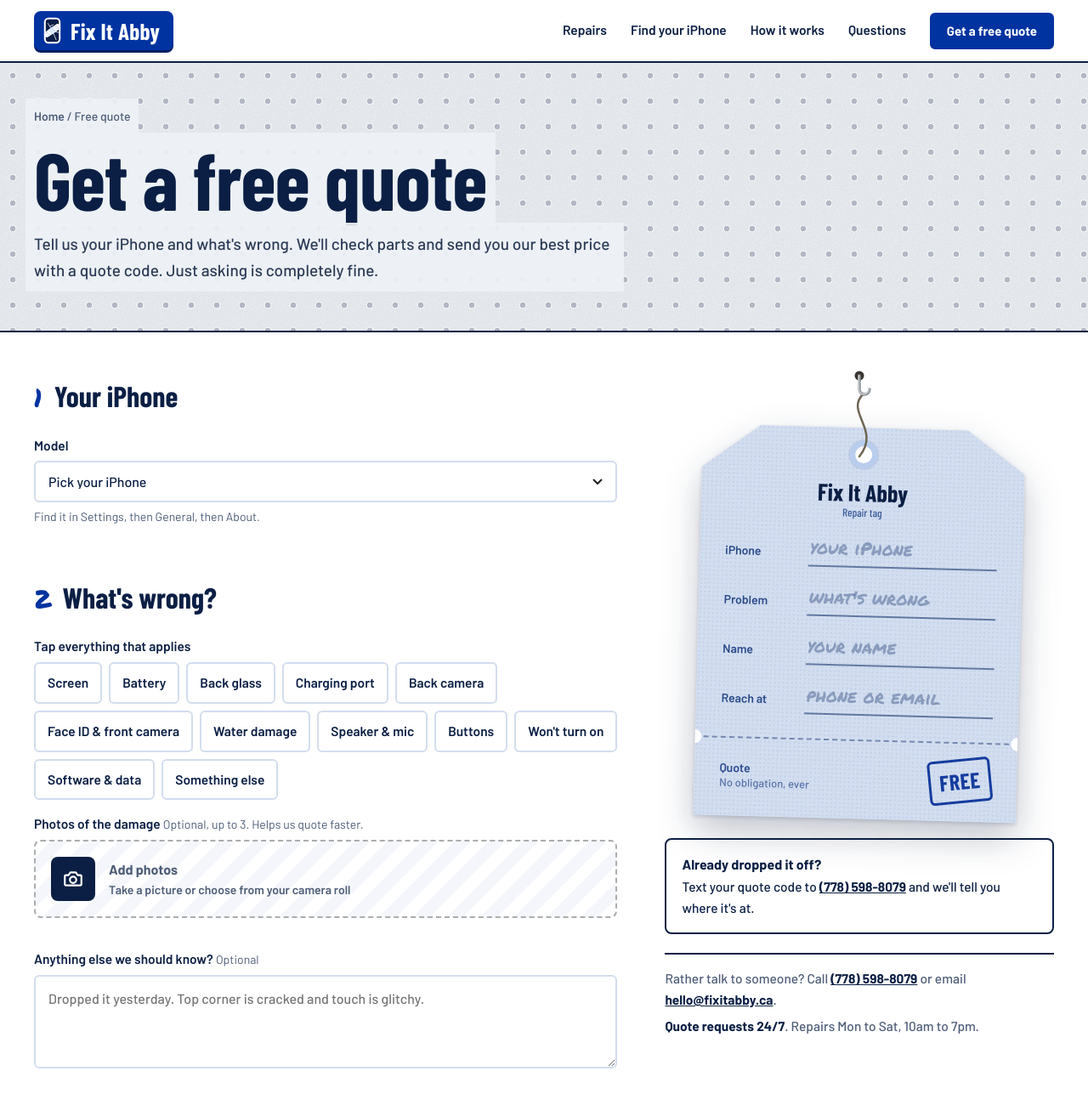
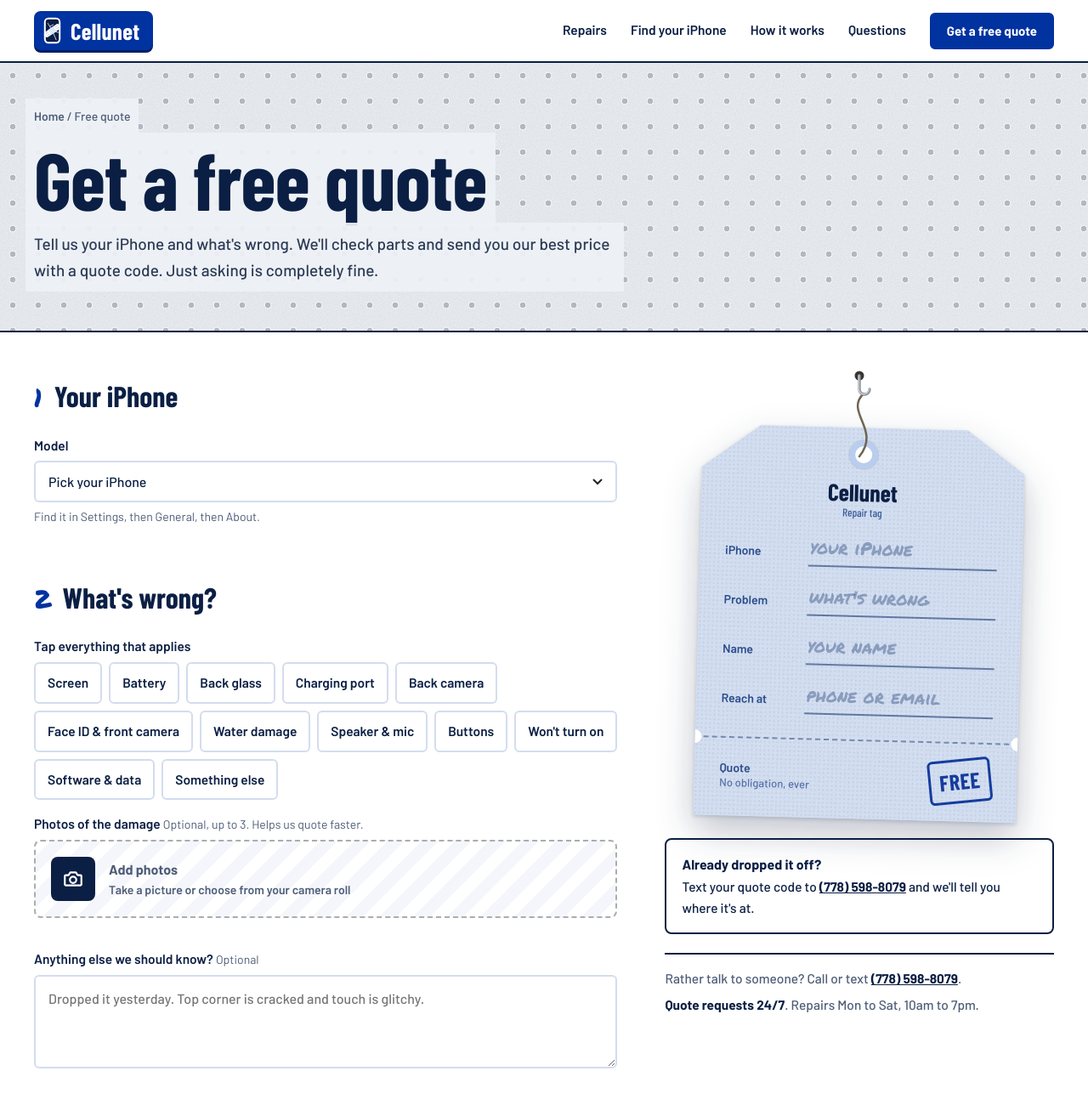
Before and after one commit to Saifgotsauce/fixitabby, a website: page quote.html in a window 1280 px wide. Shown: the top 1300 px of the page at 85% size. Drawn offline with nearby package versions, Linux system fonts and the light colour scheme; a web font is replaced by a local one.

Commit message:
Rename the site to Cellunet and remove the placeholder email
Design and blue/white colours unchanged.

Co-Authored-By: Claude Opus 5.5 <noreply@anthropic.com>
Claude-Session: https://claude.ai/code/session_01HrdixdJwfHC1E7CtXAavBA

```diff
--- a/api/quote.js
+++ b/api/quote.js
@@ -2,7 +2,7 @@
    Setup on Vercel (Project > Settings > Environment Variables):
      RESEND_API_KEY  your key from resend.com (free plan is enough)
      QUOTE_TO        the inbox that should receive quote requests
-     QUOTE_FROM      optional. Until you verify your own domain on Resend, use "Fix It Abby <onboarding@resend.dev>":
+     QUOTE_FROM      optional. Until you verify your own domain on Resend, use "Cellunet <onboarding@resend.dev>":
                      that sender only delivers to the email the Resend account was made with. */
 
 const MAX_PHOTOS = 3;
@@ -30,7 +30,7 @@ export default async function handler(req, res) {
     method: "POST",
     headers: { Authorization: `Bearer ${key}`, "Content-Type": "application/json" },
     body: JSON.stringify({
-      from: process.env.QUOTE_FROM || "Fix It Abby <onboarding@resend.dev>",
+      from: process.env.QUOTE_FROM || "Cellunet <onboarding@resend.dev>",
       to: [to],
       reply_to: replyTo || undefined,
       subject: `Free quote request: ${fields["iPhone model"]}${attachments.length ? ` (${attachments.length} photo${attachments.length > 1 ? "s" : ""})` : ""}`,
--- a/assets/data.js
+++ b/assets/data.js
@@ -5,8 +5,8 @@
 
 /* Shop details: change these once and every page updates. */
 window.SHOP = {
-  name: "Fix It Abby",
-  email: "hello@fixitabby.ca",          // where quote requests go if no form key is set
+  name: "Cellunet",
+  email: "",                            // no public shop email
   phone: "(778) 598-8079",
   phoneHref: "+17785988079",
   area: "Abbotsford, BC",
@@ -17,13 +17,13 @@ window.SHOP = {
 
   /* Where quote requests go:
      1. apiEndpoint: the site's own server function (api/quote.js), which emails the request
-        WITH the customer's photos through Fix It Abby's Resend account. Its key lives in Vercel, not here.
+        WITH the customer's photos through Cellunet's Resend account. Its key lives in Vercel, not here.
      2. web3formsKey: backup if that ever fails. Sends the request text only. */
   apiEndpoint: "/api/quote",
   web3formsKey: "20294cc0-f200-4fc4-8934-a6971cbc9e74",
 
   /* The message that opens in the customer's Messages app when they tap "Text us a photo". */
-  smsMessage: "Hi Fix It Abby! I'd like a free quote.\nMy iPhone: \nWhat's wrong: \n(Photo attached)",
+  smsMessage: "Hi Cellunet! I'd like a free quote.\nMy iPhone: \nWhat's wrong: \n(Photo attached)",
 
   /* The four sticky notes under the hero. Delete any line you don't want to promise. */
   notes: [
--- a/assets/site.js
+++ b/assets/site.js
@@ -38,7 +38,6 @@
               <li>${S.quoteHours}</li>
               <li>${S.hours}</li>
               <li><a href="tel:${S.phoneHref}">${S.phone}</a></li>
-              <li><a href="mailto:${S.email}">${S.email}</a></li>
             </ul>
           </div>
           <div>
@@ -60,7 +59,7 @@
             </ul>
           </div>
         </div>
-        <div class="bigmark" aria-hidden="true">Fix It Abby<span>.</span></div>
+        <div class="bigmark" aria-hidden="true">Cellunet<span>.</span></div>
         <div class="legal">
           <span>&copy; ${new Date().getFullYear()} ${S.name}. iPhone repair in Abbotsford, BC.</span>
           <span>Independent repair shop, not affiliated with Apple. iPhone is a trademark of Apple Inc.</span>
@@ -238,7 +237,7 @@
       set("#lt-reply", form.phone.value.trim() || form.email.value.trim(), "phone or email");
       const iss = $$('input[name="issues"]:checked', form).map(c => c.dataset.short).join(", ");
       const nm = form.name.value.trim();
-      $("#text-instead").href = smsHref(`Hi Fix It Abby! I'd like a free quote.\nMy iPhone: ${m || ""}\nWhat's wrong: ${iss}${nm ? `\nName: ${nm}` : ""}\n(Photo attached)`);
+      $("#text-instead").href = smsHref(`Hi Cellunet! I'd like a free quote.\nMy iPhone: ${m || ""}\nWhat's wrong: ${iss}${nm ? `\nName: ${nm}` : ""}\n(Photo attached)`);
     };
     form.addEventListener("input", live); form.addEventListener("change", live); live();
 
--- a/quote.html
+++ b/quote.html
@@ -3,7 +3,7 @@
 <head>
 <meta charset="utf-8">
 <meta name="viewport" content="width=device-width, initial-scale=1">
-<title>Free Quote | Fix It Abby iPhone Repair</title>
+<title>Free Quote | Cellunet iPhone Repair</title>
 <meta name="description" content="Tell us your iPhone and what's wrong, and we'll send you a free quote with our best price. No obligation.">
 <meta name="theme-color" content="#FFFFFF">
 <link rel="preconnect" href="https://fonts.googleapis.com">
@@ -112,7 +112,7 @@
         <div class="tag-shadow">
           <div class="tag">
             <span class="tag-hole"></span>
-            <div class="tag-brand">Fix It Abby<small>Repair tag</small></div>
+            <div class="tag-brand">Cellunet<small>Repair tag</small></div>
             <div class="tag-row"><span class="k">iPhone</span><span class="v" id="lt-model"></span></div>
             <div class="tag-row"><span class="k">Problem</span><span class="v" id="lt-issue"></span></div>
             <div class="tag-row"><span class="k">Name</span><span class="v" id="lt-name"></span></div>
@@ -132,7 +132,7 @@
         Text your quote code to <a data-shop="phone" href="#"></a> and we'll tell you where it's at.
       </div>
       <div class="qcontact">
-        <p>Rather talk to someone? Call <a data-shop="phone" href="#"></a> or email <a data-shop="email" href="#"></a>.</p>
+        <p>Rather talk to someone? Call or text <a data-shop="phone" href="#"></a>.</p>
         <p style="margin-top:6px"><b data-shop="quoteHours"></b>. <span data-shop="hours"></span>.</p>
       </div>
     </aside>
```
Also changed, not shown: index.html (+3 -3 lines), repairs.html (+1 -1 lines), README.txt.
